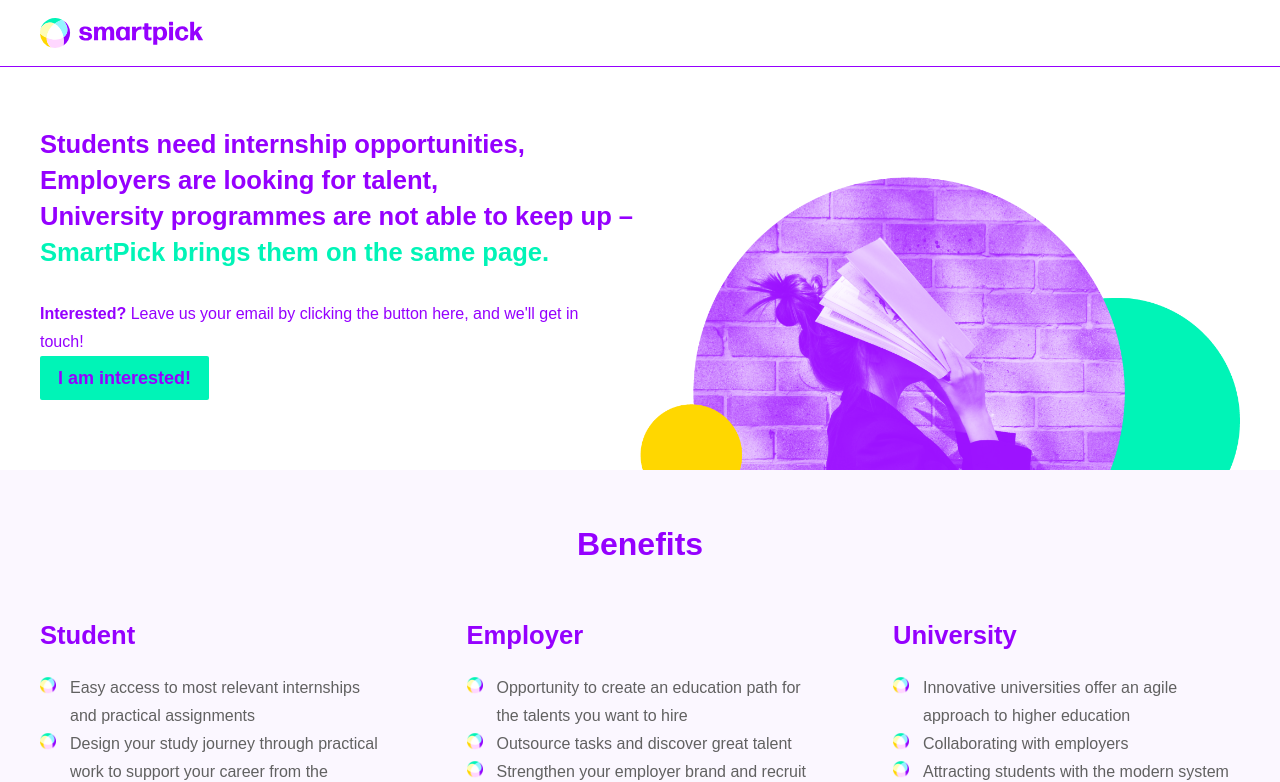
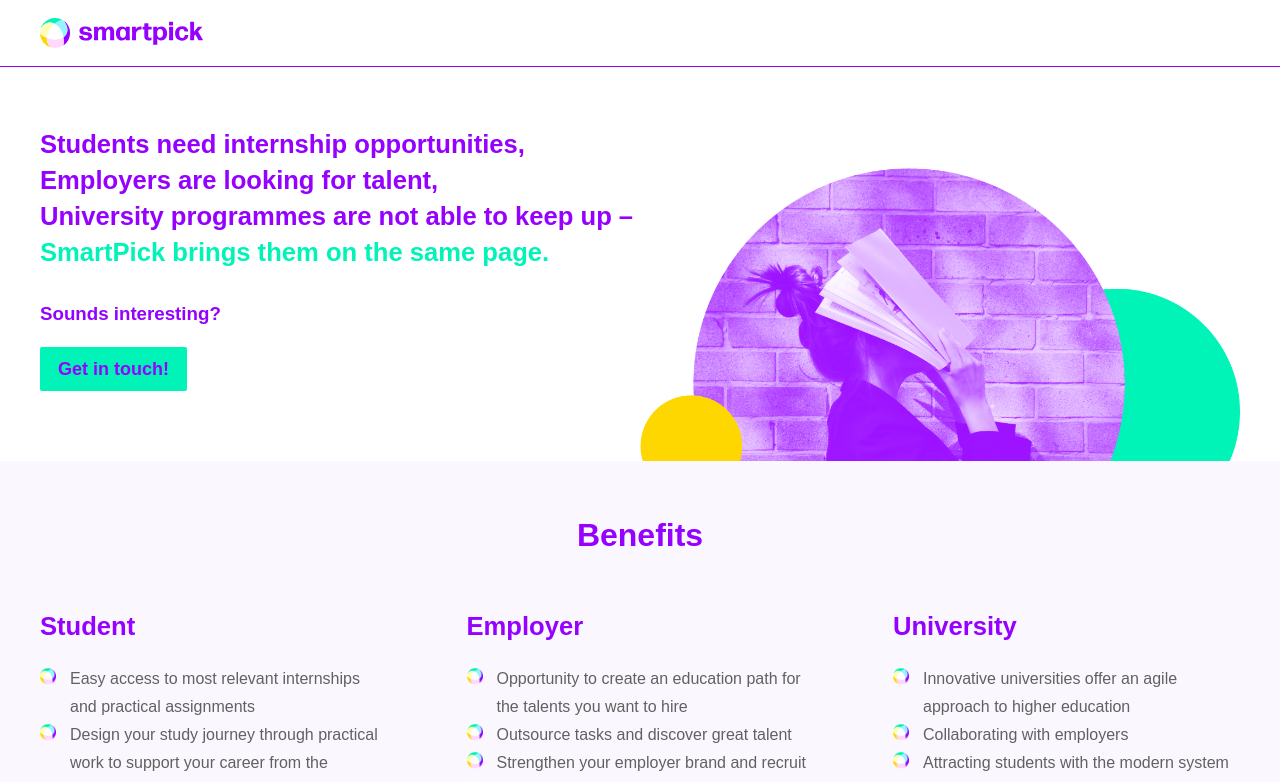
Before and after one commit to k6ps/eduemp-frontend, a Svelte app: page / in a window 1280 px wide. Shown: the top 782 px of the page. Built offline with nearby package versions, Linux system fonts and the light colour scheme; a web font is replaced by a local one.

Commit message:
Waitlist copy and button updates, Heading css fixes

```diff
--- a/public/global.css
+++ b/public/global.css
@@ -341,12 +341,12 @@
 	color: #9500FF;
 	font-weight: 700;
 }
-.hero h1,
+/* .hero h1,
 .hero h2,
 .hero h3,
 .hero h4 {
 	color: #fff;
-}
+} */
 h1:first-child,
 h2:first-child,
 h3:first-child,
--- a/src/components/AddEMailToWaitList.svelte
+++ b/src/components/AddEMailToWaitList.svelte
@@ -10,7 +10,7 @@
 </script> -->
 
 <div class="add-email-to-waiting-list">
-    <span><b>Interested?</b> Leave us your email by clicking the button here, and we'll get in touch!</span><br>
+    <h3>Sounds interesting?</h3>
     <!-- <span>I am a: </span>
     <label>
         <input type="radio" bind:group={role} value={'student'}>
@@ -26,5 +26,5 @@
     </label>
     <input bind:value={eMailAddress} placeholder="My email" />
     <a class="button" on:click="{addToInterestedList}">I am interested!</a> -->
-    <a class="button" href="https://forms.gle/JMNRKJegiYnBoMga8">I am interested!</a>
+    <a class="button" target="_blank" href="https://forms.gle/JMNRKJegiYnBoMga8">Get in touch!</a>
 </div>
```
